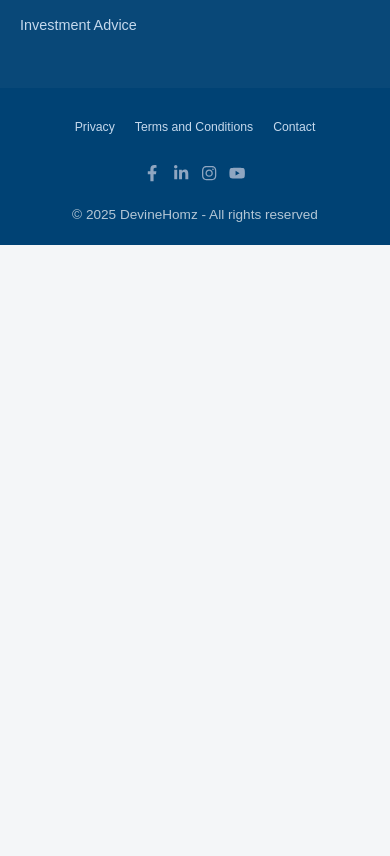
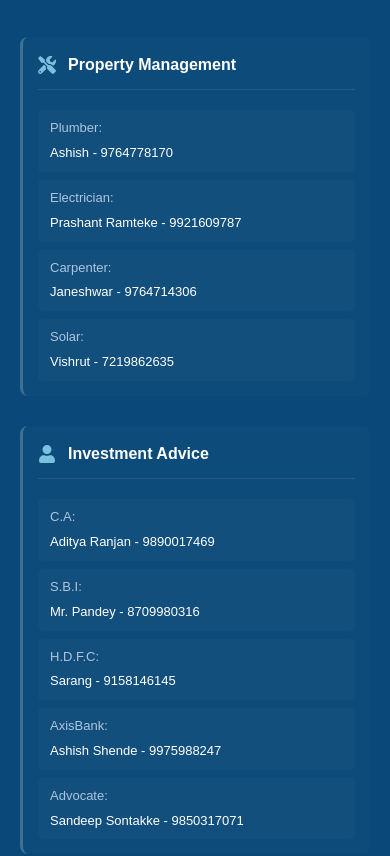
Before and after one commit to devinehomz0/Real-State, a React (Vite) app: page / in a window 390 px wide. Shown: the part 7647-8503 px from the top of the page. Before the commit the page ends 7892 px from the top, so only its background shows below. Built offline with nearby package versions, Linux system fonts and the light colour scheme; no server answers; the database is empty.

Commit message:
Added more contacts details

```diff
--- a/package.json
+++ b/package.json
@@ -20,8 +20,10 @@
     "firebase": "^11.7.1",
     "lucide-react": "^0.511.0",
     "react": "^18.2.0",
+    "react-360-view": "^0.1.3",
     "react-dom": "^18.3.1",
     "react-icons": "^5.5.0",
+    "react-photo-sphere-viewer": "^6.2.3",
     "react-router-dom": "^7.6.0"
   },
   "devDependencies": {
--- a/src/App.jsx
+++ b/src/App.jsx
@@ -10,6 +10,7 @@
 import PropertyDetails from "./pages/IndivPages/PropertyDetails";
 import LoginPage from "./pages/LoginPage"; // Import the LoginPage
 import ProtectedRoute from "./components/ProtectedRoute"; // Import ProtectedRoute
+import PanaromicView from "./components/ui_Componets/PAnoromicView";
 // Ensure paths for Properties, Inquiries, CreateProperty etc are correct based on your folder structure
 
 function App() {
@@ -48,7 +49,7 @@
             </ProtectedRoute>
           }
         />
-
+<Route path="/pano" element={<PanaromicView></PanaromicView>}></Route>
         {/* Public Routes */}
         <Route path="/" element={<HomePage />} />
         <Route path="/alllistings" element={<AllListings />} />
--- a/src/components/styles/Footer.css
+++ b/src/components/styles/Footer.css
@@ -486,4 +486,136 @@
     bottom: 15px;
     right: 15px;
   }
+}/* Services Section Styling */
+.services-section {
+  background: #004274f6;
+  padding: 30px 0;
+  /* border-top: 1px solid rgba(255, 255, 255, 0.1); */
+  border-bottom: 1px solid rgba(255, 255, 255, 0.1);
 }
+
+.services-grid {
+  display: grid;
+  grid-template-columns: 1fr 1fr;
+  gap: 40px;
+  max-width: 1200px;
+  margin: 0 auto;
+  /* background-color: #004274f6; */
+}
+
+/* Service Block Styling */
+.service-block {
+  background: rgba(255, 255, 255, 0.02) ;
+  border-radius: 8px;
+  padding: 25px;
+  border-left: 3px solid rgba(255, 255, 255, 0.2);
+  transition: all 0.3s ease;
+}
+
+.service-block:hover {
+  background: rgba(255, 255, 255, 0.04);
+  border-left-color: rgba(255, 255, 255, 0.4);
+  transform: translateY(-2px);
+}
+
+.service-header {
+  display: flex;
+  align-items: center;
+  margin-bottom: 20px;
+  padding-bottom: 12px;
+  border-bottom: 1px solid rgba(255, 255, 255, 0.1);
+}
+
+.service-header h5 {
+  margin: 0;
+  color: #ffffff;
+  font-size: 18px;
+  font-weight: 600;
+  margin-left: 12px;
+}
+
+.service-icon {
+  font-size: 18px;
+  color: #87ceeb;
+  opacity: 0.9;
+}
+
+/* Professional Contacts Styling */
+.professional-contacts {
+  display: flex;
+  flex-direction: column;
+  gap: 8px;
+}
+
+.contact-item {
+  display: flex;
+  justify-content: space-between;
+  align-items: center;
+  padding: 8px 12px;
+  border-radius: 4px;
+  background: rgba(255, 255, 255, 0.02);
+  transition: all 0.2s ease;
+}
+
+.contact-item:hover {
+  background: rgba(255, 255, 255, 0.05);
+  transform: translateX(4px);
+}
+
+.contact-role {
+  font-size: 13px;
+  font-weight: 500;
+  color: #b0c4de;
+  min-width: 80px;
+}
+
+.contact-details {
+  font-size: 13px;
+  color: #ffffff;
+  font-weight: 400;
+  text-align: right;
+}
+
+.contact-item:hover .contact-details {
+  color: #87ceeb;
+}
+
+/* Responsive Design */
+@media (max-width: 768px) {
+  .services-grid {
+    grid-template-columns: 1fr;
+    gap: 30px;
+  }
+
+  .service-block {
+    padding: 20px;
+  }
+
+  .contact-item {
+    flex-direction: column;
+    align-items: flex-start;
+    gap: 4px;
+  }
+
+  .contact-role {
+    min-width: auto;
+  }
+
+  .contact-details {
+    text-align: left;
+  }
+
+  .service-header h5 {
+    font-size: 16px;
+  }
+}
+
+@media (max-width: 480px) {
+  .services-section {
+    padding: 20px 0;
+  }
+
+  .service-block {
+    padding: 15px;
+  }
+}
--- a/src/components/ui_Componets/Footer.jsx
+++ b/src/components/ui_Componets/Footer.jsx
@@ -9,13 +9,17 @@
   FaInstagram,
   FaYoutube,
   FaAngleUp,
+  FaUser,
+  FaTools,
+  FaHome,
 } from "react-icons/fa";
 import { useScroll } from "../../config/ScrollProvider";
+
 const Footer = () => {
   const handleBackToTop = () => {
     window.scrollTo({ top: 0, behavior: "smooth" });
   };
-  const { contactSectionRef } = useScroll(); // Get the ref from context
+  const { contactSectionRef } = useScroll();
 
   return (
     <footer className="site-footer">
@@ -40,7 +44,7 @@
                   <FaMapMarkerAlt className="contact-icon" />
                   <span>
                     38, Panchatara Society, Manish Nagar, Somalwada, Nagpur,
-                    Maharashtra 440015, India
+                    Maharashtra 440015, India
                   </span>
                 </li>
                 <li>
@@ -82,13 +86,84 @@
                 <li>
                   <a className="footer-link">Renting Properties</a>
                 </li>
-                <li>
-                  <a className="footer-link">Property Management</a>
-                </li>
-                <li>
-                  <a className="footer-link">Investment Advice</a>
-                </li>
               </ul>
+            </div>
+          </div>
+        </div>
+      </div>
+
+      {/* Three Services Sections */}
+      <div className="services-section">
+        <div className="container">
+          <div className="services-grid">
+            {/* Property Management Section */}
+            <div className="service-block">
+              <div className="service-header">
+                <FaTools className="service-icon" />
+                <h5>Property Management</h5>
+              </div>
+              <div className="professional-contacts">
+                <div className="contact-item">
+                  <span className="contact-role">Plumber:</span>
+                  <span className="contact-details">
+                    Ashish  - 9764778170
+                  </span>
+                </div>
+                <div className="contact-item">
+                  <span className="contact-role">Electrician:</span>
+                  <span className="contact-details">
+                    Prashant Ramteke - 9921609787
+                  </span>
+                </div>
+                <div className="contact-item">
+                  <span className="contact-role">Carpenter:</span>
+                  <span className="contact-details">
+                    Janeshwar - 9764714306
+                  </span>
+                </div>
+                <div className="contact-item">
+                  <span className="contact-role">Solar:</span>
+                  <span className="contact-details">Vishrut - 7219862635</span>
+                </div>
+              </div>
+            </div>
+
+            {/* Investment Advice Section */}
+            <div className="service-block">
+              <div className="service-header">
+                <FaUser className="service-icon" />
+                <h5>Investment Advice</h5>
+              </div>
+              <div className="professional-contacts">
+                <div className="contact-item">
+                  <span className="contact-role">C.A:</span>
+                  <span className="contact-details">
+                    Aditya Ranjan - 9890017469
+                  </span>
+                </div>
+                <div className="contact-item">
+                  <span className="contact-role">S.B.I:</span>
+                  <span className="contact-details">
+                    Mr. Pandey - 8709980316
+                  </span>
+                </div>
+                <div className="contact-item">
+                  <span className="contact-role">H.D.F.C:</span>
+                  <span className="contact-details">Sarang - 9158146145</span>
+                </div>
+                <div className="contact-item">
+                  <span className="contact-role">AxisBank:</span>
+                  <span className="contact-details">
+                    Ashish Shende - 9975988247
+                  </span>
+                </div>
+                <div className="contact-item">
+                  <span className="contact-role">Advocate:</span>
+                  <span className="contact-details">
+                    Sandeep Sontakke - 9850317071
+                  </span>
+                </div>
+              </div>
             </div>
           </div>
         </div>
@@ -115,7 +190,6 @@
               >
                 <FaFacebookF />
               </a>
-
               <a
                 href="https://www.linkedin.com/in/prabodh-kumar-jangle-40a3bb30?utm_source=share&utm_campaign=share_via&utm_content=profile&utm_medium=android_app "
                 target="_blank"
--- /dev/null
+++ b/src/components/ui_Componets/PanoromicView.jsx
@@ -0,0 +1,15 @@
+import { ReactPhotoSphereViewer } from "react-photo-sphere-viewer";
+import pano from "../../assets/pano.jpg"
+export default function PanaromicView() {
+  return (
+    <div className="pano_div">
+      <h1>This is panoromic page </h1>
+      <ReactPhotoSphereViewer
+        src={pano}
+        height={"100%"}
+        width={"100%"}
+
+      ></ReactPhotoSphereViewer>
+    </div>
+  );
+}
--- a/src/index.css
+++ b/src/index.css
@@ -14,3 +14,8 @@
     height: 100vh;
     box-sizing: border-box;
   }
+.pano_div{
+    width: 500px;
+    margin: auto;
+    margin-top: 2rem;
+}
--- a/src/pages/IndivPages/PropertyDetails.jsx
+++ b/src/pages/IndivPages/PropertyDetails.jsx
@@ -13,6 +13,7 @@
 import Navbar from "../../components/ui_Componets/navbar";
 import Footer from "../../components/ui_Componets/Footer";
 import { useLocation,useNavigate } from "react-router-dom";
+import PanaromicView from "../../components/ui_Componets/PAnoromicView";
 
 // Helper to format price
 const formatPrice = (price) => {
@@ -109,7 +110,7 @@
                   : "N/A"
               }
             />
-
+  {/* <PanaromicView></PanaromicView> */}
             <AddressSection
               address={propertyData.address || "N/A"}
               city={propertyData.city || "N/A"}
```
Also changed, not shown: src/assets/pano.jpg (added), 1 other file (tests, documents, lock files or other folders).
